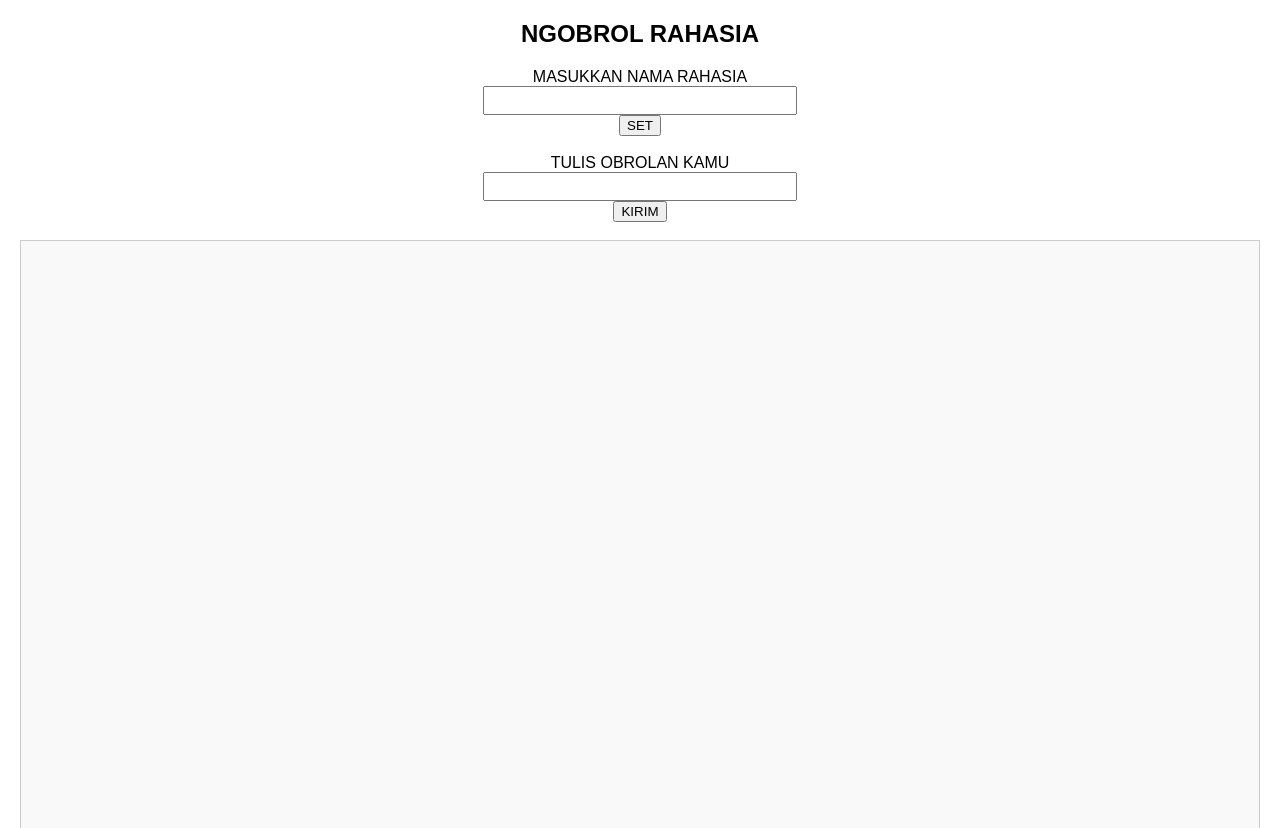
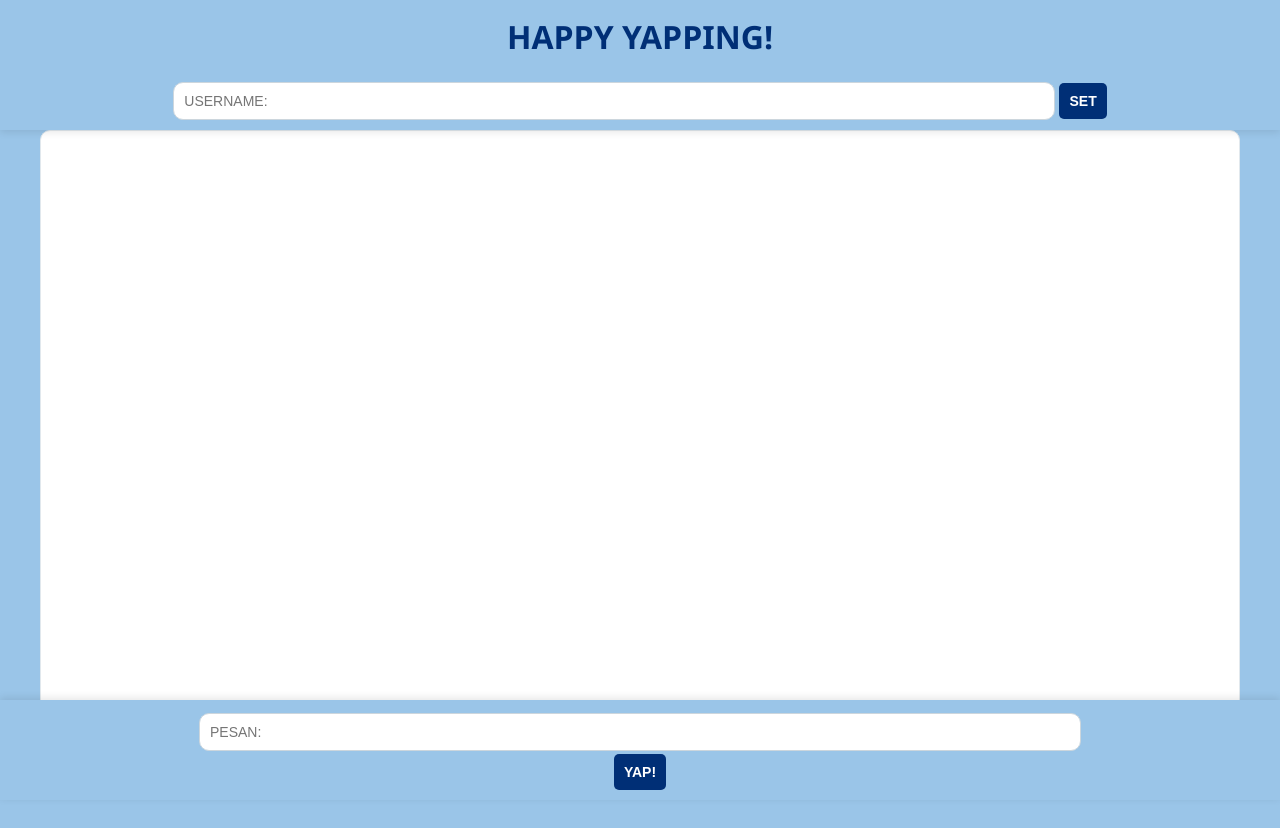
Before and after one commit to initialaw/ngobrol, a plain HTML site: page index.html in a window 1280 px wide. Shown: the top 828 px of the page. Drawn offline with Linux system fonts and the light colour scheme; no server answers.

Commit message:
Update index.html

```diff
--- a/index.html
+++ b/index.html
@@ -1,50 +1,154 @@
 <!DOCTYPE html>
 <html>
   <head>
-    <title>NGOBROL!</title>
+    <title>YAPYAP!</title>
     <style>
+      * {
+        box-sizing: border-box;
+      }
+
       body {
-        font-family: Arial, sans-serif;
-        margin: 20px;
+        font-family: "Segoe UI", Tahoma, Geneva, Verdana, sans-serif;
+        margin: 0;
+        padding: 0;
+        background-color: #9ac5e8;
+        color: #14171a;
       }
+
+      h1 {
+        margin-top: 5px;
+        color: #002f76;
+      }
+
+      #usernameBar {
+        position: fixed;
+        top: 0;
+        width: 100%;
+        z-index: 1000;
+        background-color: #9ac5e8;
+        padding: 10px;
+        box-shadow: 0px 2px 8px rgba(0, 0, 0, 0.1);
+        text-align: center;
+      }
+
+      #inputBar {
+        position: fixed;
+        bottom: 0;
+        width: 100%;
+        z-index: 1000;
+        background-color: #9ac5e8;
+        padding: 10px;
+        box-shadow: 0px -2px 8px rgba(0, 0, 0, 0.1);
+        text-align: center;
+      }
+
+      input[type="text"] {
+        padding: 10px;
+        width: 70%;
+        max-width: 900px;
+        border: 1px solid #ccd6dd;
+        border-radius: 10px;
+        margin-top: 3px;
+        outline: none;
+        font-size: 14px;
+      }
+
+      button {
+        margin-top: 3px;
+        padding: 10px 10px;
+        background-color: #002f76;
+        border: none;
+        border-radius: 5px;
+        color: white;
+        font-weight: bold;
+        cursor: pointer;
+        font-size: 14px;
+        transition: background-color 0.2s ease;
+      }
+
+      button:hover {
+        background-color: #1774ff;
+      }
+
       #messages {
-        border: 1px solid #ccc;
+        max-width: 1200px;
+        margin: 130px auto 80px auto;
+        border: 1px solid #e1e8ed;
+        border-radius: 10px;
         padding: 10px;
-        height: 1500px;
+        height: calc(100vh - 190px);
         overflow-y: scroll;
-        background: #f9f9f9;
+        background-color: #ffffff;
       }
+
       .message {
         margin: 10px 0;
-        padding: 5px;
-        border-bottom: 1px solid #ddd;
+        padding: 10px;
+        border-radius: 10px;
+        max-width: 80%;
+        clear: both;
+        word-wrap: break-word;
+        position: relative;
       }
+
       .me {
-        background-color: rgb(255, 225, 185);
+        background-color: #84e4ff;
+        align-self: flex-end;
+        margin-left: auto;
+        text-align: right;
       }
+
       .other {
-        background-color: #c8f9cc;
+        background-color: #fdbfbf;
+        align-self: flex-start;
+        margin-right: auto;
+        text-align: left;
       }
-      input[type="text"] {
-        padding: 5px;
-        width: 300px;
+
+      .message div:first-child {
+        font-weight: bold;
+        font-size: 12px;
+        margin-bottom: 5px;
+        color: #3f3f3f;
+      }
+
+      .message div:last-child {
+        font-size: 14px;
+      }
+
+      .message button {
+        position: absolute;
+        bottom: 5px;
+        right: 5px;
+        background-color: red;
+        color: #000000;
+        border: none;
+        cursor: pointer;
+        font-size: 10px;
+        padding: 2px 5px;
+      }
+
+      .message button:hover {
+        text-decoration: underline;
       }
     </style>
   </head>
   <body>
-    <center>
-      <h2>NGOBROL RAHASIA</h2>
-      <label for="username"></label>
-      MASUKKAN NAMA RAHASIA<br />
-      <input type="text" id="username" placeholder="" /><br />
-      <button onclick="setUsername()">SET</button><br /><br />
-      TULIS OBROLAN KAMU<br />
-      <input type="text" id="messageInput" placeholder="" /><br />
-      <button onclick="sendMessage()">KIRIM</button><br /><br />
-    </center>
+    <!-- Username Bar -->
+    <div id="usernameBar">
+      <h1>HAPPY YAPPING!</h1>
+      <input type="text" id="username" placeholder="USERNAME:" />
+      <button onclick="setUsername()">SET</button>
+    </div>
 
+    <!-- Chat messages -->
     <div id="messages"></div>
-    <br />
+
+    <!-- Input Bar -->
+    <div id="inputBar">
+      <input type="text" id="messageInput" placeholder="PESAN:" /><br />
+      <button onclick="sendMessage()">YAP!</button>
+    </div>
 
     <!-- Firebase SDK -->
     <script src="https://www.gstatic.com/firebasejs/9.6.1/firebase-app-compat.js"></script>
@@ -56,7 +160,7 @@
         authDomain: "chatarah-e15f3.firebaseapp.com",
         databaseURL: "https://chatarah-e15f3-default-rtdb.firebaseio.com",
         projectId: "chatarah-e15f3",
-        storageBucket: "chatarah-e15f3.firebasestorage.app",
+        storageBucket: "chatarah-e15f3.appspot.com",
         messagingSenderId: "611477719657",
         appId: "1:611477719657:web:58103ecce9fc4e33cb70f8",
       };
@@ -83,9 +187,12 @@
             input.disabled = true;
 
             usernamesRef.set(true);
+            alert("Username berhasil disimpan!");
           }
         });
       }
+
+      //xaxwxhxoxlxixcxexrxsx
 
       function loadUsername() {
         const savedName = localStorage.getItem("chatUsername");
@@ -105,9 +212,13 @@
         const input = document.getElementById("messageInput");
         const message = input.value.trim();
 
-        if (!username || !message) return;
+        if (!username) {
+          alert("Setel username terlebih dahulu!");
+          return;
+        }
 
-        //axwxhxoxlxixcxexrxs
+        if (!message) return;
+
         if (message.toLowerCase() === "resetnama") {
           const oldName = localStorage.getItem("chatUsername");
           if (oldName) {
@@ -118,7 +229,7 @@
           localStorage.removeItem("chatUsername");
           document.getElementById("username").disabled = false;
           document.getElementById("username").value = "";
-          alert("");
+          alert("Username berhasil direset. Silakan buat nama baru.");
           input.value = "";
           return;
         }
@@ -143,14 +254,14 @@
           const currentUser = document.getElementById("username").value;
           msgElem.classList.add(msg.name === currentUser ? "me" : "other");
 
-          const time = new Date(msg.timestamp).toLocaleTimeString();
+          const time = new Date(msg.timestamp).toLocaleTimeString("id-ID");
 
           msgElem.setAttribute("id", msg.id);
 
           msgElem.innerHTML = `
-      <div><strong>${msg.name}</strong> - ${time}</div>
-      <div>${msg.text}</div>
-    `;
+            <div><strong>${msg.name}</strong> - ${time}</div>
+            <div>${msg.text}</div>
+          `;
 
           if (currentUser.toLowerCase() === "x0superx0userx0") {
             const delBtn = document.createElement("button");
@@ -170,6 +281,8 @@
           messagesContainer.scrollTop = messagesContainer.scrollHeight;
         });
 
+      //Created by Initial A you know who i am dengan bantuan teknologi canggih.
+
       function deleteMessageById(messageId) {
         messagesRef.once("value", function (snapshot) {
           snapshot.forEach(function (childSnapshot) {
@@ -177,7 +290,6 @@
             if (message.id === messageId) {
               childSnapshot.ref.remove();
 
-              // Dibuat oleh Initial A you know who i am dengan bantuan teknologi canggih.
               const elem = document.getElementById(messageId);
               if (elem) {
                 elem.remove();
```
